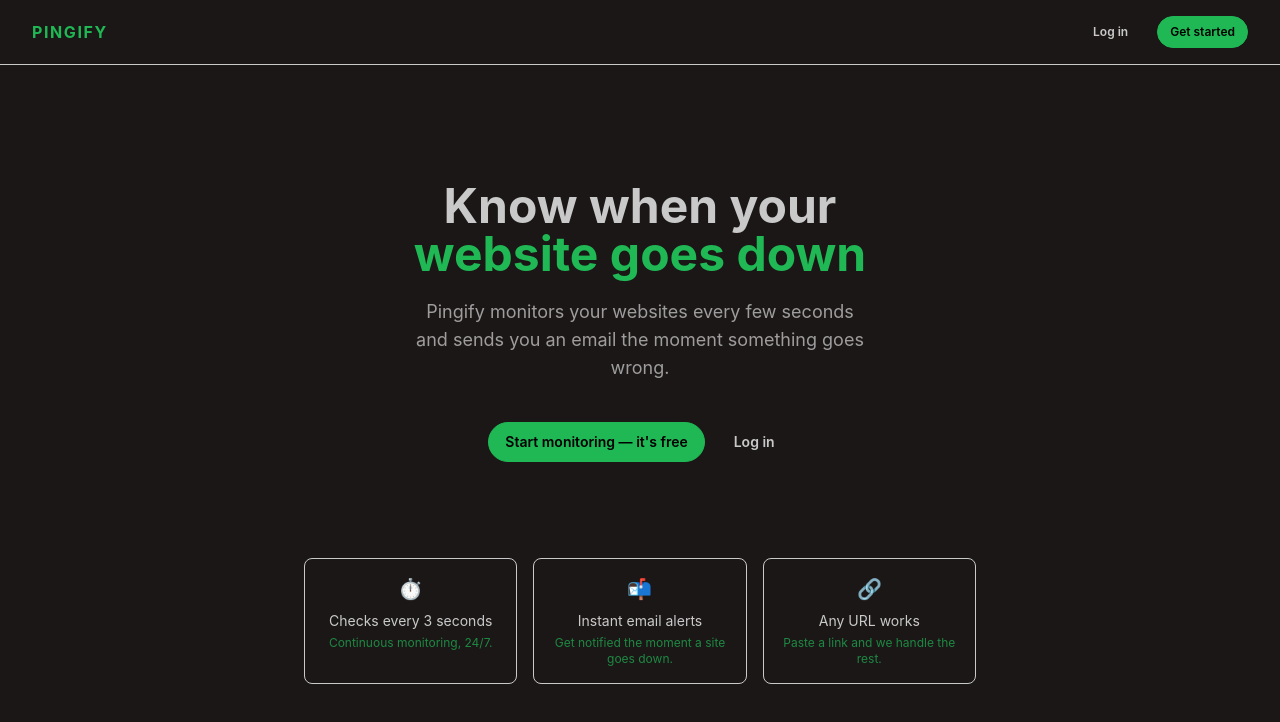
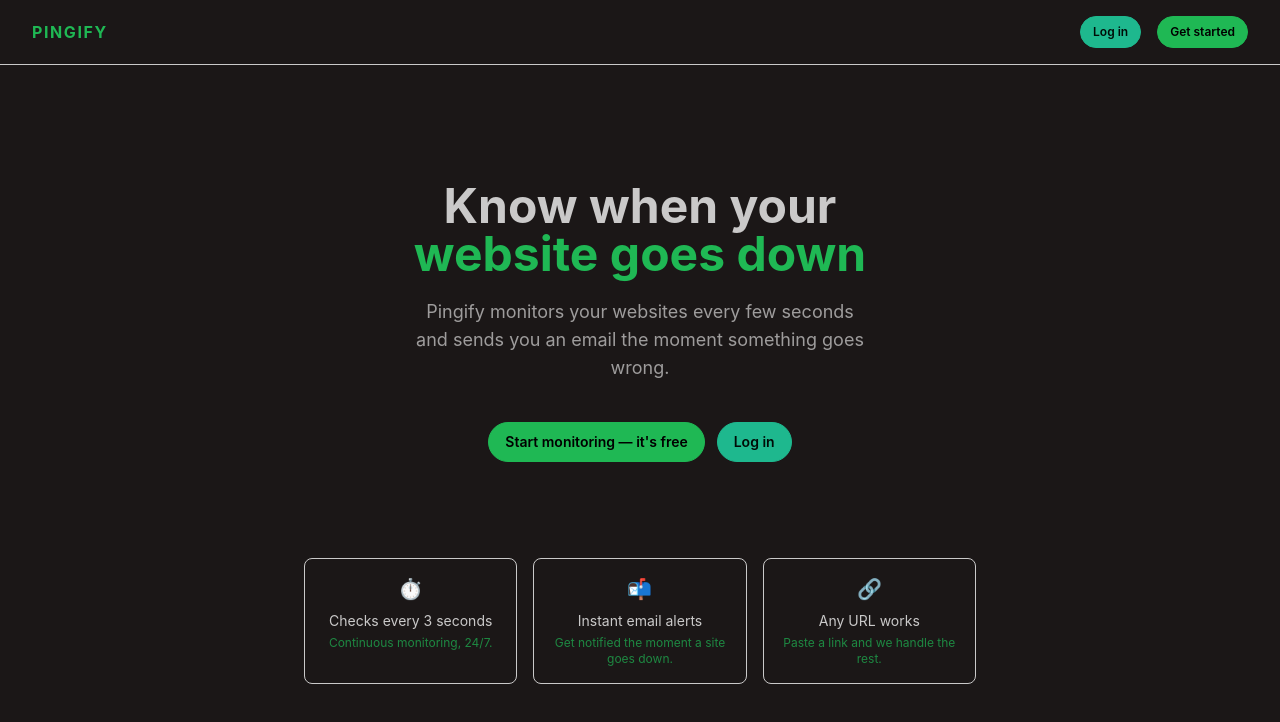
Before and after one commit to CodeHawkCraft/Pingify, a React (Vite) app in the folder pingify-frontend/: page / in a window 1280 px wide. Shown: the top 722 px of the page. Built offline with nearby package versions, Linux system fonts and the light colour scheme; no server answers.

Commit message:
docs: add production readiness issues, remove footer, update button styles

```diff
--- a/pingify-frontend/src/Home.tsx
+++ b/pingify-frontend/src/Home.tsx
@@ -1,4 +1,3 @@
-// import { Footer } from "./components/Footer";
 import { MainSection } from "./components/MainSection";
 import { Navbar } from "./components/Navbar";
 
--- a/pingify-frontend/src/components/Footer.tsx
+++ /dev/null
@@ -1,7 +0,0 @@
-export const Footer = () => {
-  return (
-    <footer className="border-t px-8 py-5 flex items-center justify-center text-xs">
-      <span>© {new Date().getFullYear()} Pingify</span>
-    </footer>
-  );
-};
--- a/pingify-frontend/src/components/MainSection.tsx
+++ b/pingify-frontend/src/components/MainSection.tsx
@@ -48,7 +48,10 @@
         <button onClick={() => navigate("/signup")} className="btn btn-primary">
           Start monitoring — it's free
         </button>
-        <button onClick={() => navigate("/login")} className="btn btn-ghost">
+        <button
+          onClick={() => navigate("/login")}
+          className="btn btn-secondary"
+        >
           Log in
         </button>
       </div>
--- a/pingify-frontend/src/components/Navbar.tsx
+++ b/pingify-frontend/src/components/Navbar.tsx
@@ -14,7 +14,7 @@
       <div className="flex gap-4">
         <button
           onClick={() => navigate("/login")}
-          className="btn btn-ghost btn-sm"
+          className="btn btn-secondary btn-sm"
         >
           Log in
         </button>
```
